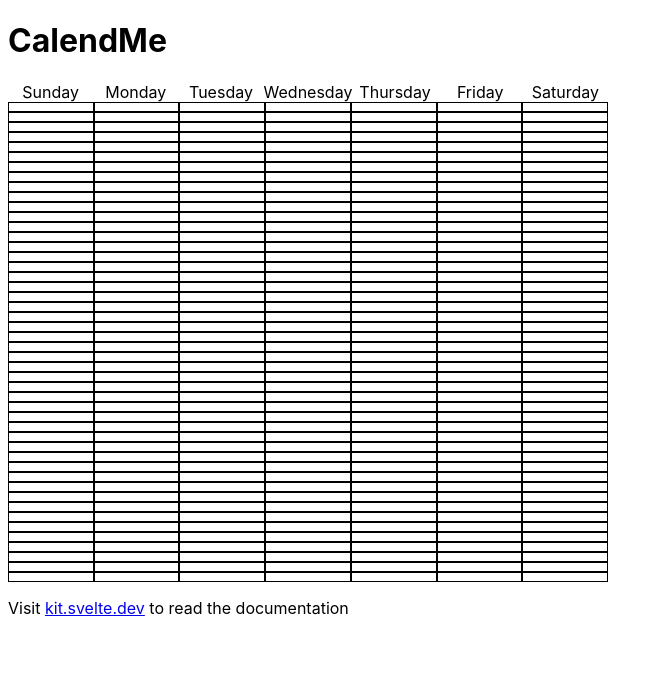
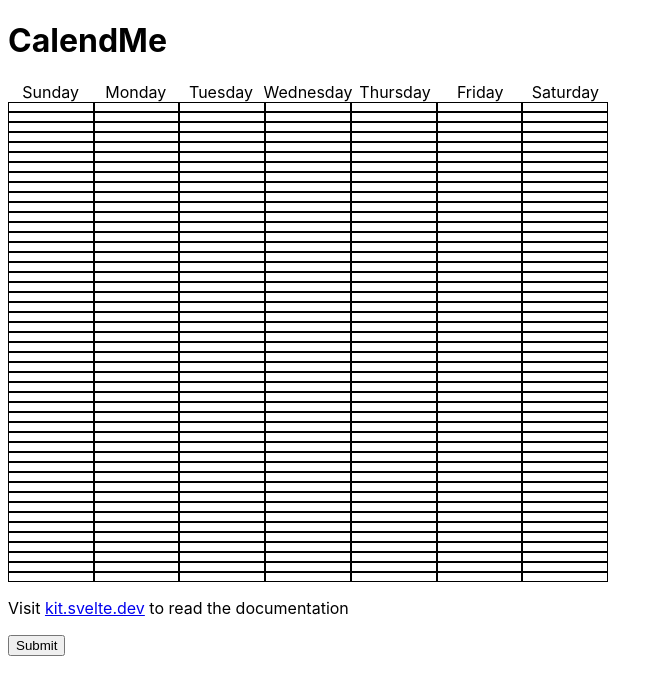
Before and after one commit to sofiyasofie/CS178-Tier2a, a SvelteKit app in the folder frontend/: page / in a window 1280 px wide. Both pictures are taken after a click on the button "Login". Shown: the top 694 px of the page, without its empty margins (0-663 px from the left). Built offline with nearby package versions, Linux system fonts and the light colour scheme.

Commit message:
Navigation back to the login page from the calendar page

```diff
--- a/frontend/src/routes/calendar.svelte
+++ b/frontend/src/routes/calendar.svelte
@@ -1,5 +1,13 @@
+<!-- Help from chatgpt for handling submit to go back to login -->
+
 <script>
-    import Calendar from '../Components/Calendar.svelte';
+    import Calendar from '../Components/Calendar.svelte';;
+    function handleSubmit() {
+    // Do any necessary logic here
+
+    // Navigate back to the login page
+    window.location.href = '/';
+  }
   </script>
 
   <style lang="scss">
@@ -15,3 +23,5 @@
     <Calendar rows={96 / 2} columns={7} />
   </div>
   <p>Visit <a href="https://kit.svelte.dev">kit.svelte.dev</a> to read the documentation</p>
+
+  <button on:click={handleSubmit}>Submit</button>
```
